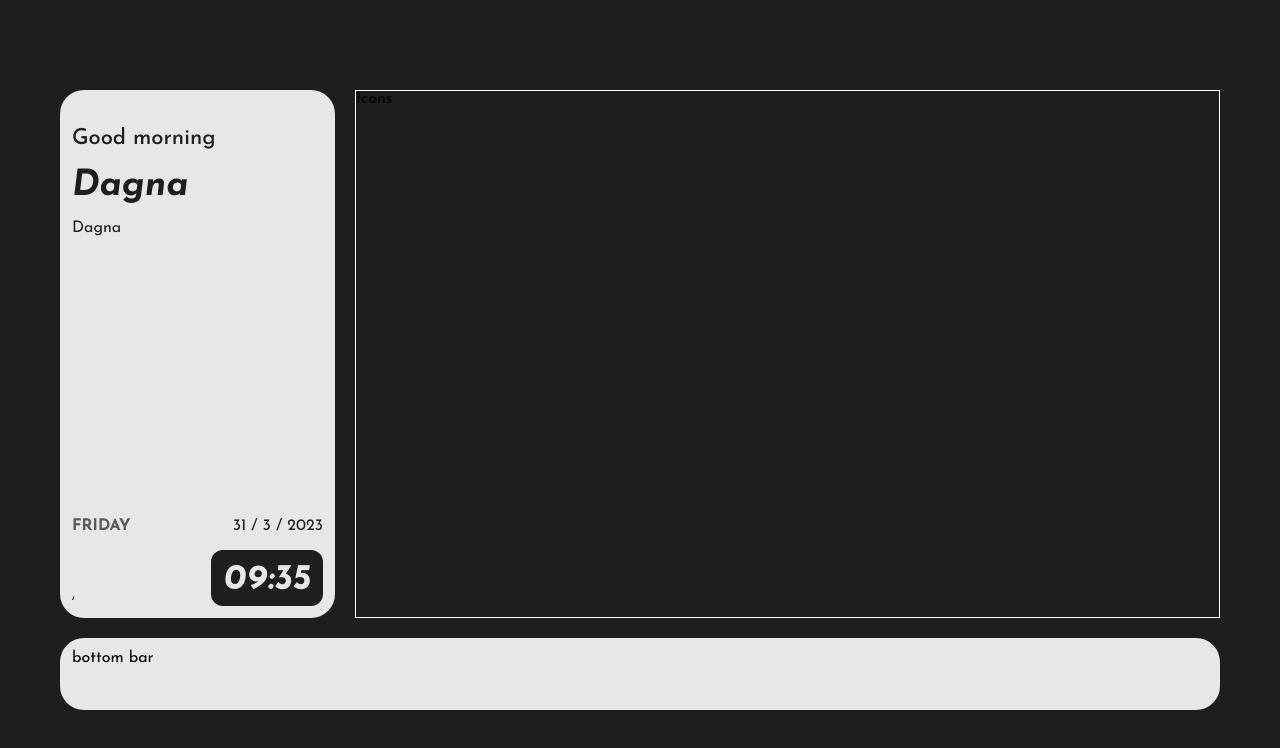
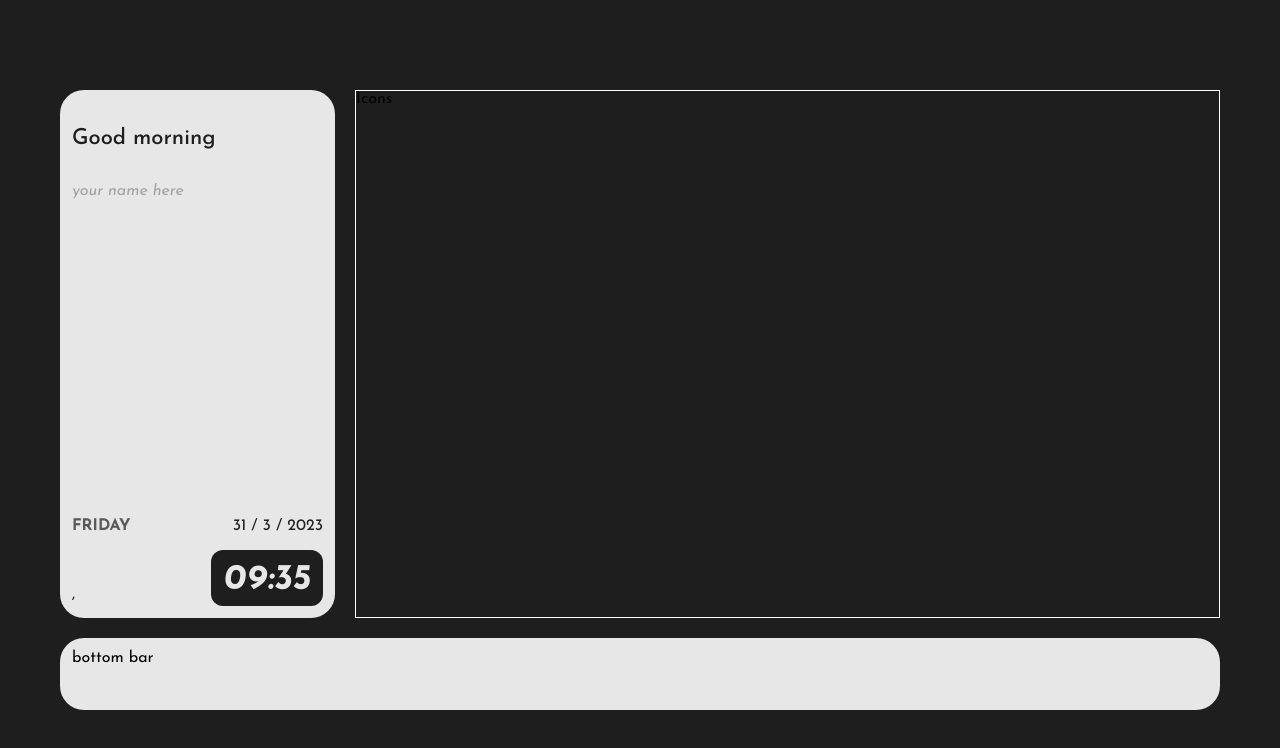
Before and after one commit to DagnaSchmidt/Dev-Dash-v2, a React (Create React App) app: page / in a window 1280 px wide. Shown: the top 748 px of the page. Built offline with nearby package versions, Linux system fonts and the light colour scheme; no server answers.

Commit message:
input style

```diff
--- a/src/Components/Info.js
+++ b/src/Components/Info.js
@@ -103,15 +103,12 @@ useEffect(() => {
           <p className='info__top__greeting title-large'>
             {greeting}
           </p>
-          <p className='info__top__username display-small'>
-            Dagna
-          </p>
           <input
             type='text'
-            className='info__top__input'
+            className='info__top__input display-small'
             id='userName'
             name='userName'
-            placeholder='type your name here'
+            placeholder='your name here'
             value={userName}
             onChange={console.log('changed')}
             autoComplete='off'
--- a/src/Styles/Components_Styles/Info.css
+++ b/src/Styles/Components_Styles/Info.css
@@ -74,6 +74,18 @@
   flex-direction: column;
   gap: 12px;
 }
+.info__top__input::-moz-placeholder {
+  font-weight: 400;
+  font-size: 16px;
+  line-height: 24px;
+  opacity: 0.6;
+}
+.info__top__input::placeholder {
+  font-weight: 400;
+  font-size: 16px;
+  line-height: 24px;
+  opacity: 0.6;
+}
 .info__bottom {
   display: flex;
   flex-direction: column;
--- a/src/Styles/Components_Styles/Info.scss
+++ b/src/Styles/Components_Styles/Info.scss
@@ -13,6 +13,14 @@
         display: flex;
         flex-direction: column;
         gap: 12px;
+        &__input {
+            &::placeholder {
+                font-weight: 400;
+                font-size: 16px;
+                line-height: 24px;
+                opacity: .6;
+            }
+        }
     }
     &__bottom {
         display: flex;
--- a/src/reducer.js
+++ b/src/reducer.js
@@ -6,7 +6,7 @@ import {
 export const initialStore = {
     isLoggedIn: false,
     activeUser: {
-        userName: 'Dagna',
+        userName: '',
         password: '',
         localization: '',
         blackTheme: true,
```
Also changed, not shown: 1 other file (tests, documents, lock files or other folders).
